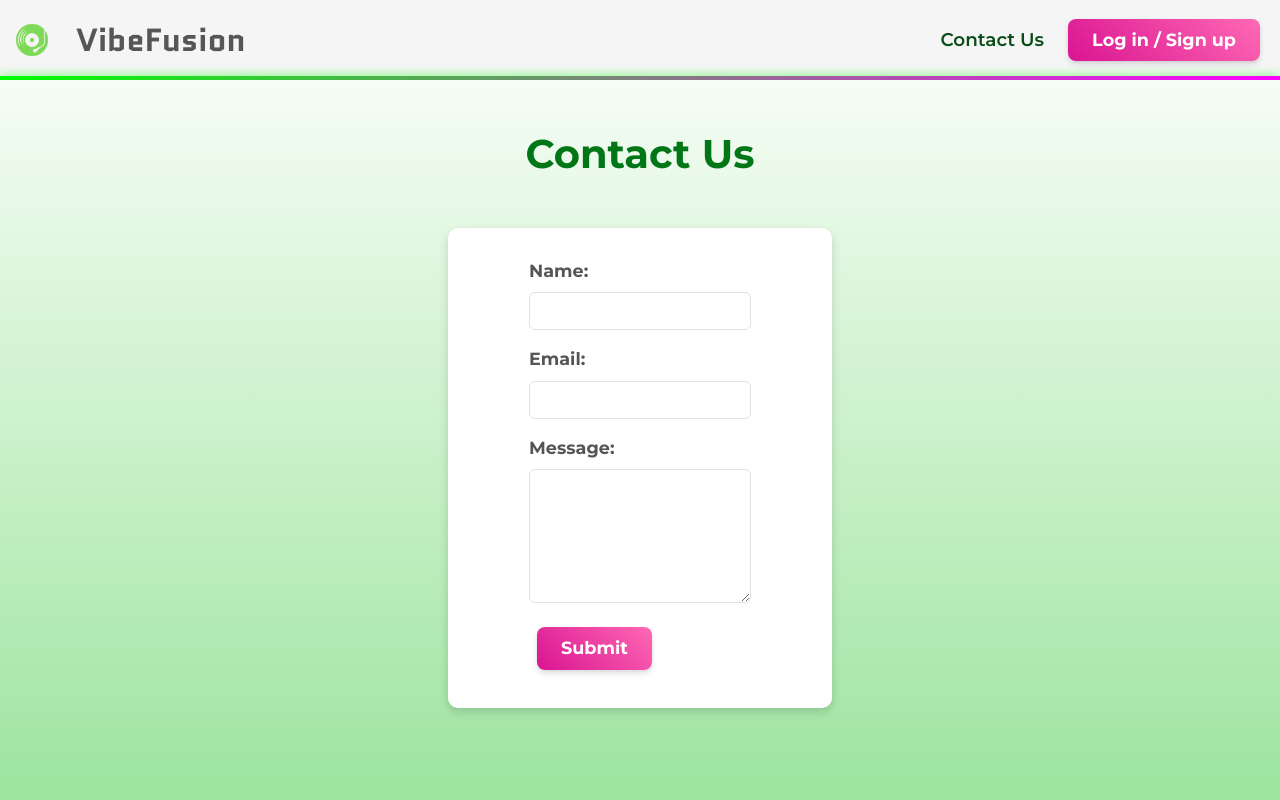
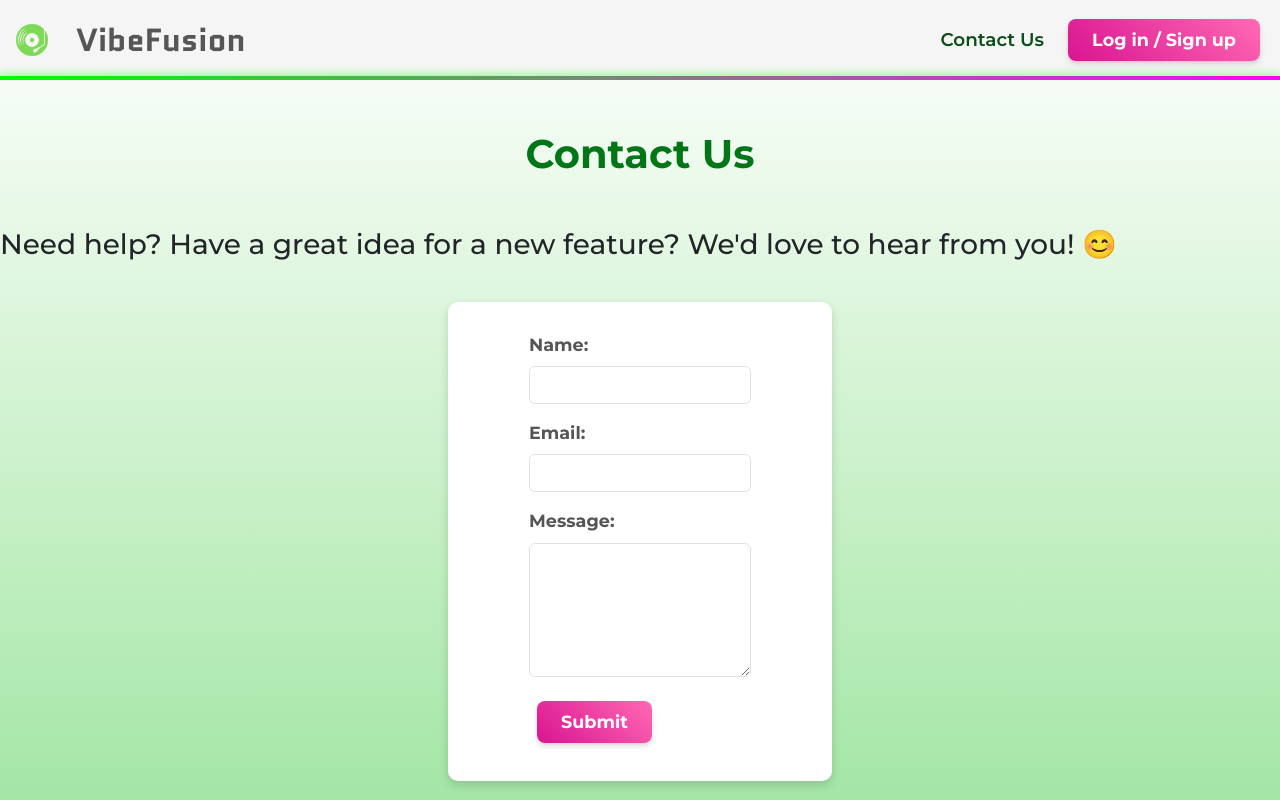
Before and after one commit to morgharrisx/fullstack-3, a React (Create React App) app in the folder frontend/: page /contact in a window 1280 px wide. Shown: the top 800 px of the page. Built offline with nearby package versions, Linux system fonts and the light colour scheme; the HTML template or start-up script is replaced by a standard one; a web font is replaced by a local one.

Commit message:
added brief description of the contact form

```diff
--- a/frontend/src/ContactForm/ContactForm.jsx
+++ b/frontend/src/ContactForm/ContactForm.jsx
@@ -78,6 +78,9 @@ const ContactForm = () => {
   return (
     <>
       <h2 data-aos="fade-up" className="contact-form-title">Contact Us</h2>
+      <p className="contact-form-description">
+          <h3>Need help? Have a great idea for a new feature? We'd love to hear from you! 😊</h3>
+        </p>
       <Container data-aos="fade-up" className="contact-form-container">
         <Form onSubmit={handleSubmit}>
           <Form.Group className="mb-3">
```
